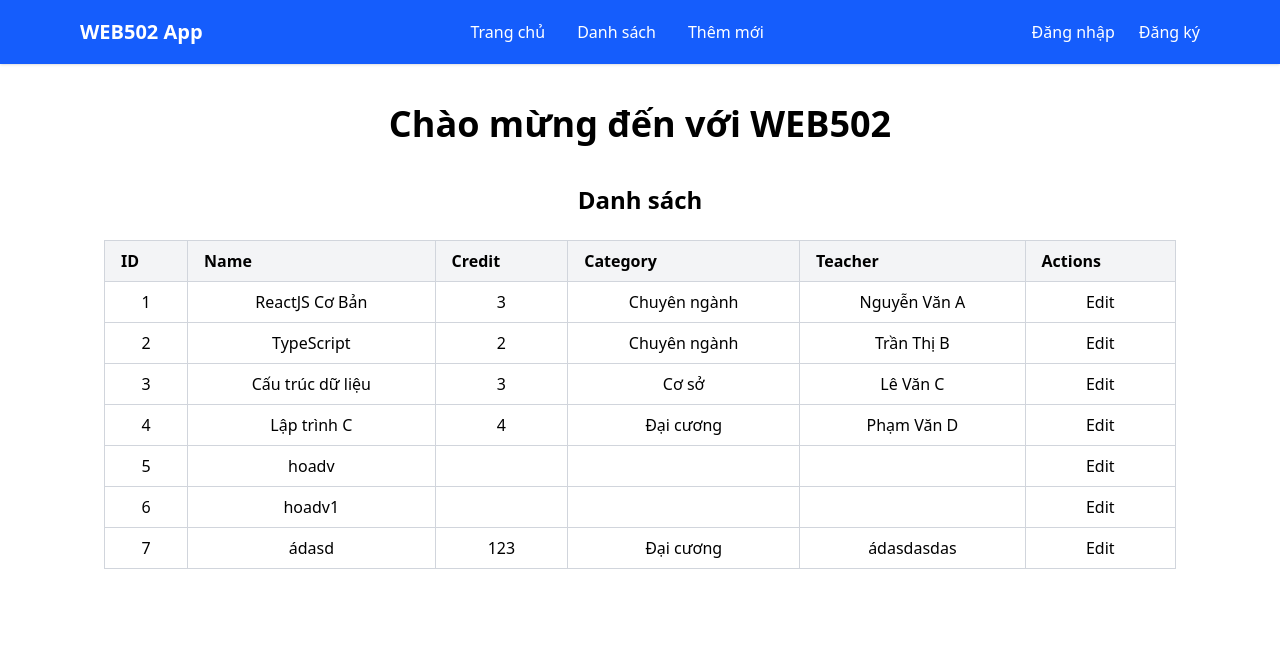
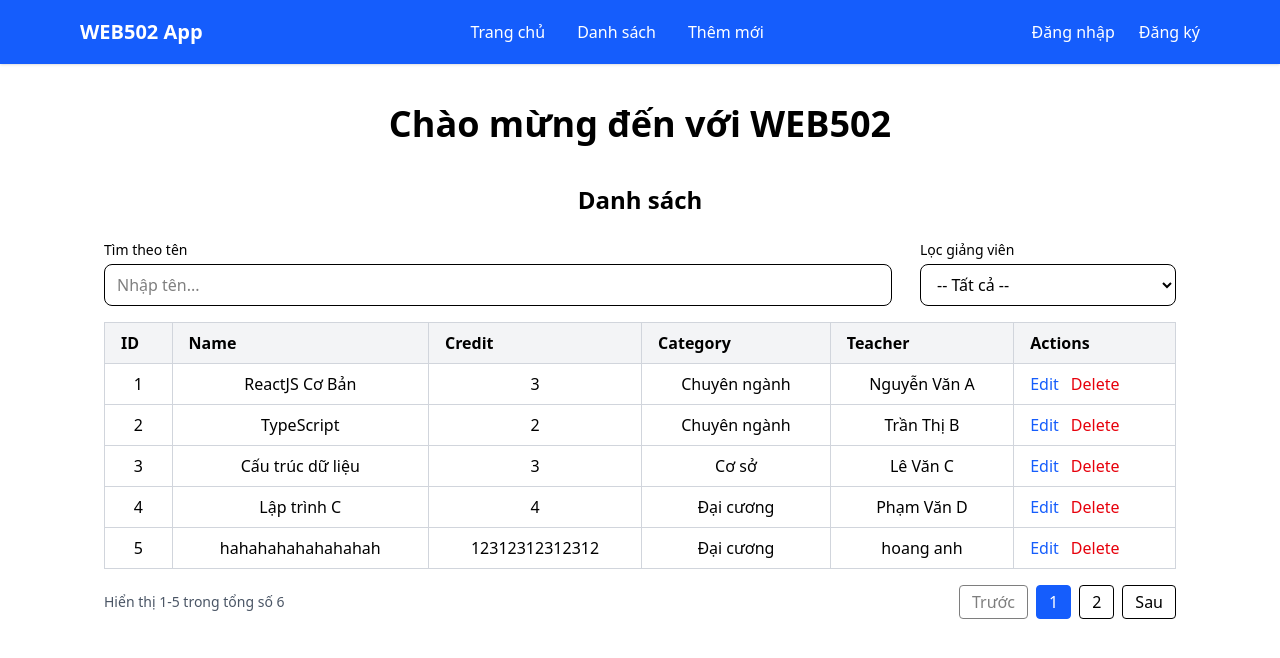
Before and after one commit to Tran-Hoang-Anh/web502-typescript-base-main, a React (Vite) app: page /list in a window 1280 px wide. Shown: the top 658 px of the page. Built offline with nearby package versions, Linux system fonts and the light colour scheme; data requests are answered from the project's data file; the HTML template or start-up script is replaced by a standard one.

Commit message:
code moi

```diff
--- a/db.json
+++ b/db.json
@@ -29,20 +29,18 @@
       "teacher": "Phạm Văn D"
     },
     {
-      "title": "hoadv",
-      "name": "hoadv",
+      "name": "hahahahahahahahah",
+      "credit": 12312312312312,
+      "category": "Đại cương",
+      "teacher": "hoang anh",
       "id": 5
     },
     {
-      "name": "hoadv1",
+      "name": "gagagagagagagag",
+      "credit": 5454545454545,
+      "category": "Đại cương",
+      "teacher": "hoang anh",
       "id": 6
-    },
-    {
-      "name": "ádasd",
-      "credit": 123,
-      "category": "Đại cương",
-      "teacher": "ádasdasdas",
-      "id": 7
     }
   ]
 }
--- a/src/pages/List.tsx
+++ b/src/pages/List.tsx
@@ -13,6 +13,10 @@ type Course = {
 function ListPage() {
   // 1. state
   const [courses, setCourses] = useState<Course[]>([]);
+  const [search, setSearch] = useState("");
+  const [teacherFilter, setTeacherFilter] = useState("");
+  const [page, setPage] = useState(1);
+  const pageSize = 5;
   // 2. call api
 
   useEffect(() => {
@@ -29,10 +33,88 @@ function ListPage() {
     getAll();
   }, []);
 
+  const teachers = Array.from(new Set(courses.map((c) => c.teacher))).filter(
+    Boolean
+  );
+  const filtered = courses.filter((c) => {
+    const matchName = c.name.toLowerCase().includes(search.toLowerCase());
+    const matchTeacher = teacherFilter ? c.teacher === teacherFilter : true;
+    return matchName && matchTeacher;
+  });
+  const totalPages = Math.max(1, Math.ceil(filtered.length / pageSize));
+  const currentPage = Math.min(page, totalPages);
+  const start = (currentPage - 1) * pageSize;
+  const end = start + pageSize;
+  const paginated = filtered.slice(start, end);
+
+  const goToPage = (p: number) => {
+    if (p < 1 || p > totalPages) return;
+    setPage(p);
+  };
+
+  const handleDelete = async (id: number) => {
+    const ok = window.confirm("Bạn có chắc muốn xóa mục này?");
+    if (!ok) return;
+    try {
+      await axios.delete(`http://localhost:3000/courses/${id}`);
+      setCourses((prev) => {
+        const next = prev.filter((c) => c.id !== id);
+        const nextFiltered = next.filter((c) => {
+          const matchName = c.name
+            .toLowerCase()
+            .includes(search.toLowerCase());
+          const matchTeacher = teacherFilter ? c.teacher === teacherFilter : true;
+          return matchName && matchTeacher;
+        });
+        const newTotalPages = Math.max(
+          1,
+          Math.ceil(nextFiltered.length / pageSize)
+        );
+        if (page > newTotalPages) setPage(newTotalPages);
+        return next;
+      });
+    } catch (error) {
+      console.log(error);
+    }
+  };
+
   // 3. xoa 1 item
   return (
     <div className="p-6">
       <h1 className="text-2xl font-semibold mb-6">Danh sách</h1>
+      <div className="flex flex-col md:flex-row md:items-end md:space-x-4 gap-3 mb-4 text-left">
+        <div className="flex-1">
+          <label className="block text-sm font-medium mb-1">Tìm theo tên</label>
+          <input
+            value={search}
+            onChange={(e) => {
+              setSearch(e.target.value);
+              setPage(1);
+            }}
+            type="text"
+            placeholder="Nhập tên..."
+            className="w-full border rounded-lg px-3 py-2 focus:outline-none focus:ring-2 focus:ring-blue-500"
+          />
+        </div>
+        <div className="w-full md:w-64">
+          <label className="block text-sm font-medium mb-1">Lọc giảng viên</label>
+          <select
+            value={teacherFilter}
+            onChange={(e) => {
+              setTeacherFilter(e.target.value);
+              setPage(1);
+            }}
+            className="w-full border rounded-lg px-3 py-2 bg-white focus:outline-none focus:ring-2 focus:ring-blue-500"
+          >
+            <option value="">-- Tất cả --</option>
+            {teachers.map((t) => (
+              <option key={t} value={t}>
+                {t}
+              </option>
+            ))}
+          </select>
+        </div>
+      </div>
 
       <div className="overflow-x-auto">
         <table className="w-full border border-gray-300 rounded-lg">
@@ -58,7 +140,7 @@ function ListPage() {
           </thead>
 
           <tbody>
-            {courses.map((item) => (
+            {paginated.map((item) => (
               <tr className="hover:bg-gray-50" key={item.id}>
                 <td className="px-4 py-2 border border-gray-300">{item.id}</td>
                 <td className="px-4 py-2 border border-gray-300">
@@ -74,13 +156,53 @@ function ListPage() {
                   {item.teacher}
                 </td>
                 <td className="px-4 py-2 border border-gray-300">
-                  <Link to={`/edit/${item.id}`}>Edit</Link>
+                  <div className="flex items-center gap-3">
+                    <Link to={`/edit/${item.id}`} className="text-blue-600 hover:underline">Edit</Link>
+                    <button
+                      onClick={() => handleDelete(item.id)}
+                      className="text-red-600 hover:underline"
+                    >
+                      Delete
+                    </button>
+                  </div>
                 </td>
               </tr>
             ))}
           </tbody>
         </table>
       </div>
+      <div className="flex items-center justify-between mt-4">
+        <div className="text-sm text-gray-600">
+          Hiển thị {filtered.length === 0 ? 0 : start + 1}-{Math.min(end, filtered.length)} trong tổng số {filtered.length}
+        </div>
+        <div className="flex items-center gap-2">
+          <button
+            className="px-3 py-1 border rounded disabled:opacity-50"
+            onClick={() => goToPage(currentPage - 1)}
+            disabled={currentPage === 1}
+          >
+            Trước
+          </button>
+          {Array.from({ length: totalPages }, (_, i) => i + 1).map((p) => (
+            <button
+              key={p}
+              onClick={() => goToPage(p)}
+              className={`px-3 py-1 border rounded ${
+                p === currentPage ? "bg-blue-600 text-white border-blue-600" : ""
+              }`}
+            >
+              {p}
+            </button>
+          ))}
+          <button
+            className="px-3 py-1 border rounded disabled:opacity-50"
+            onClick={() => goToPage(currentPage + 1)}
+            disabled={currentPage === totalPages}
+          >
+            Sau
+          </button>
+        </div>
+      </div>
     </div>
   );
 }
```
